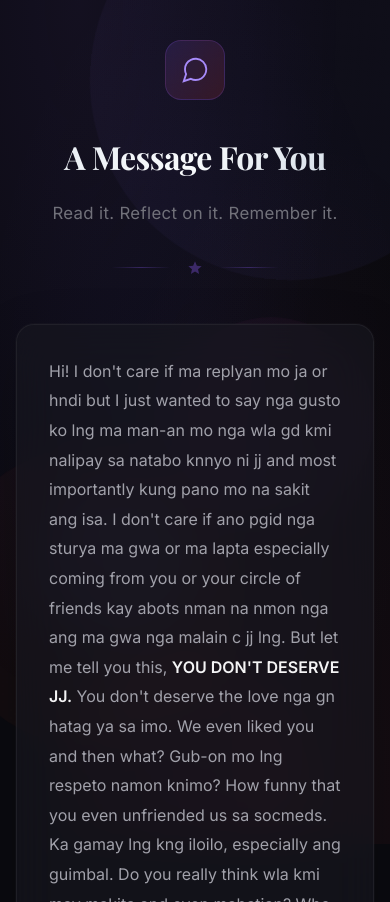
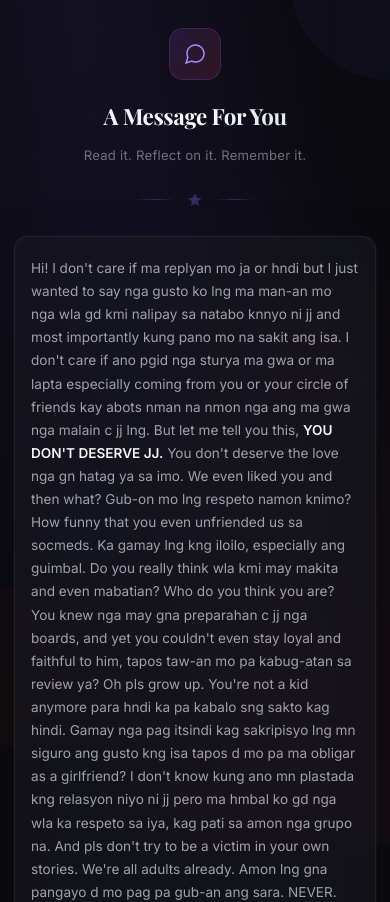
Before and after one commit to LYLENGQT/lilyawa, a plain HTML site: page index.html in a window 390 px wide. Shown: the top 902 px of the page. Drawn offline with nearby package versions, Linux system fonts and the light colour scheme; a web font is replaced by a local one.

Commit message:
responsive

```diff
--- a/style.css
+++ b/style.css
@@ -1,5 +1,7 @@
 /* ===== Reset & Base ===== */
-*, *::before, *::after {
+*,
+*::before,
+*::after {
     margin: 0;
     padding: 0;
     box-sizing: border-box;
@@ -93,19 +95,43 @@ body {
 }
 
 @keyframes float1 {
-    0%, 100% { transform: translateY(0) rotate(0deg); }
-    50% { transform: translateY(-40px) rotate(10deg); }
+
+    0%,
+    100% {
+        transform: translateY(0) rotate(0deg);
+    }
+
+    50% {
+        transform: translateY(-40px) rotate(10deg);
+    }
 }
 
 @keyframes float2 {
-    0%, 100% { transform: translateX(0) translateY(0); }
-    33% { transform: translateX(30px) translateY(-20px); }
-    66% { transform: translateX(-20px) translateY(10px); }
+
+    0%,
+    100% {
+        transform: translateX(0) translateY(0);
+    }
+
+    33% {
+        transform: translateX(30px) translateY(-20px);
+    }
+
+    66% {
+        transform: translateX(-20px) translateY(10px);
+    }
 }
 
 @keyframes float3 {
-    0%, 100% { transform: translateY(0) scale(1); }
-    50% { transform: translateY(-30px) scale(1.05); }
+
+    0%,
+    100% {
+        transform: translateY(0) scale(1);
+    }
+
+    50% {
+        transform: translateY(-30px) scale(1.05);
+    }
 }
 
 /* ===== Container ===== */
@@ -279,6 +305,7 @@ body {
         opacity: 0;
         transform: translateY(-20px);
     }
+
     to {
         opacity: 1;
         transform: translateY(0);
@@ -290,6 +317,7 @@ body {
         opacity: 0;
         transform: translateY(24px);
     }
+
     to {
         opacity: 1;
         transform: translateY(0);
@@ -315,29 +343,250 @@ body {
 }
 
 /* ===== Responsive ===== */
-@media (max-width: 640px) {
+
+/* Tablet */
+@media (max-width: 768px) {
     .container {
-        padding: 40px 16px 60px;
+        padding: 48px 20px 64px;
+    }
+
+    .hero {
+        margin-bottom: 36px;
+    }
+
+    .hero h1 {
+        font-size: clamp(1.75rem, 5vw, 2.5rem);
+    }
+
+    .subtitle {
+        font-size: 0.95rem;
     }
 
     .message-card {
-        border-radius: 18px;
+        padding: clamp(24px, 4vw, 40px);
+        border-radius: 20px;
+    }
+
+    .message-content p {
+        font-size: 0.95rem;
+        margin-bottom: 20px;
+        line-height: 1.8;
     }
 
     .highlight-block,
     .closing-block {
-        padding: 20px 22px;
+        padding: 24px 24px;
+        margin: 28px 0;
+    }
+
+    .highlight-block p {
+        font-size: 0.95rem;
+    }
+
+    .shape-1 {
+        width: 300px;
+        height: 300px;
+    }
+
+    .shape-2 {
+        width: 220px;
+        height: 220px;
+    }
+
+    .shape-3 {
+        width: 150px;
+        height: 150px;
+    }
+
+    .shape-4 {
+        width: 120px;
+        height: 120px;
+    }
+
+    .shape-5 {
+        width: 180px;
+        height: 180px;
+    }
+}
+
+/* Mobile */
+@media (max-width: 640px) {
+    .container {
+        padding: 36px 16px 56px;
+    }
+
+    .hero {
+        margin-bottom: 28px;
     }
 
     .icon-wrapper {
         width: 60px;
         height: 60px;
         border-radius: 16px;
+        margin-bottom: 20px;
     }
 
     .icon {
-        width: 30px;
-        height: 30px;
+        width: 28px;
+        height: 28px;
+    }
+
+    .hero h1 {
+        font-size: 1.6rem;
+        margin-bottom: 8px;
+    }
+
+    .subtitle {
+        font-size: 0.88rem;
+    }
+
+    .divider {
+        margin-top: 24px;
+        gap: 12px;
+    }
+
+    .divider span {
+        width: 40px;
+    }
+
+    .message-card {
+        padding: 24px 20px;
+        border-radius: 16px;
+    }
+
+    .message-content p {
+        font-size: 0.9rem;
+        margin-bottom: 18px;
+        line-height: 1.75;
+    }
+
+    .highlight-block {
+        margin: 24px 0;
+        padding: 20px 18px;
+        border-radius: 0 12px 12px 0;
+    }
+
+    .highlight-block p {
+        font-size: 0.9rem;
+    }
+
+    .closing-block {
+        margin-top: 24px;
+        padding: 20px 18px;
+        border-radius: 12px;
+    }
+
+    .footer {
+        margin-top: 36px;
+    }
+
+    .footer p {
+        font-size: 0.75rem;
+        letter-spacing: 0.1em;
+    }
+
+    .shape-1 {
+        width: 200px;
+        height: 200px;
+    }
+
+    .shape-2 {
+        width: 160px;
+        height: 160px;
+    }
+
+    .shape-3 {
+        width: 100px;
+        height: 100px;
+    }
+
+    .shape-4 {
+        width: 80px;
+        height: 80px;
+    }
+
+    .shape-5 {
+        width: 120px;
+        height: 120px;
+    }
+}
+
+/* Small phones */
+@media (max-width: 480px) {
+    .container {
+        padding: 28px 14px 48px;
+    }
+
+    .icon-wrapper {
+        width: 52px;
+        height: 52px;
+        border-radius: 14px;
+        margin-bottom: 16px;
+    }
+
+    .icon {
+        width: 24px;
+        height: 24px;
+    }
+
+    .hero h1 {
+        font-size: 1.4rem;
+    }
+
+    .subtitle {
+        font-size: 0.82rem;
+    }
+
+    .message-card {
+        padding: 20px 16px;
+        border-radius: 14px;
+    }
+
+    .message-content p {
+        font-size: 0.85rem;
+        margin-bottom: 16px;
+        line-height: 1.7;
+    }
+
+    .highlight-block,
+    .closing-block {
+        padding: 16px 14px;
+    }
+
+    .highlight-block p,
+    .closing-block p {
+        font-size: 0.85rem;
+    }
+}
+
+/* Very small phones */
+@media (max-width: 360px) {
+    .container {
+        padding: 24px 12px 40px;
+    }
+
+    .hero h1 {
+        font-size: 1.25rem;
+    }
+
+    .message-card {
+        padding: 18px 14px;
+    }
+
+    .message-content p {
+        font-size: 0.82rem;
+        line-height: 1.65;
+    }
+}
+
+/* Touch device optimizations */
+@media (hover: none) and (pointer: coarse) {
+    .shape {
+        animation-duration: 30s !important;
+    }
+
+    .fade-in {
+        transition-duration: 0.5s;
     }
 }
 
```
